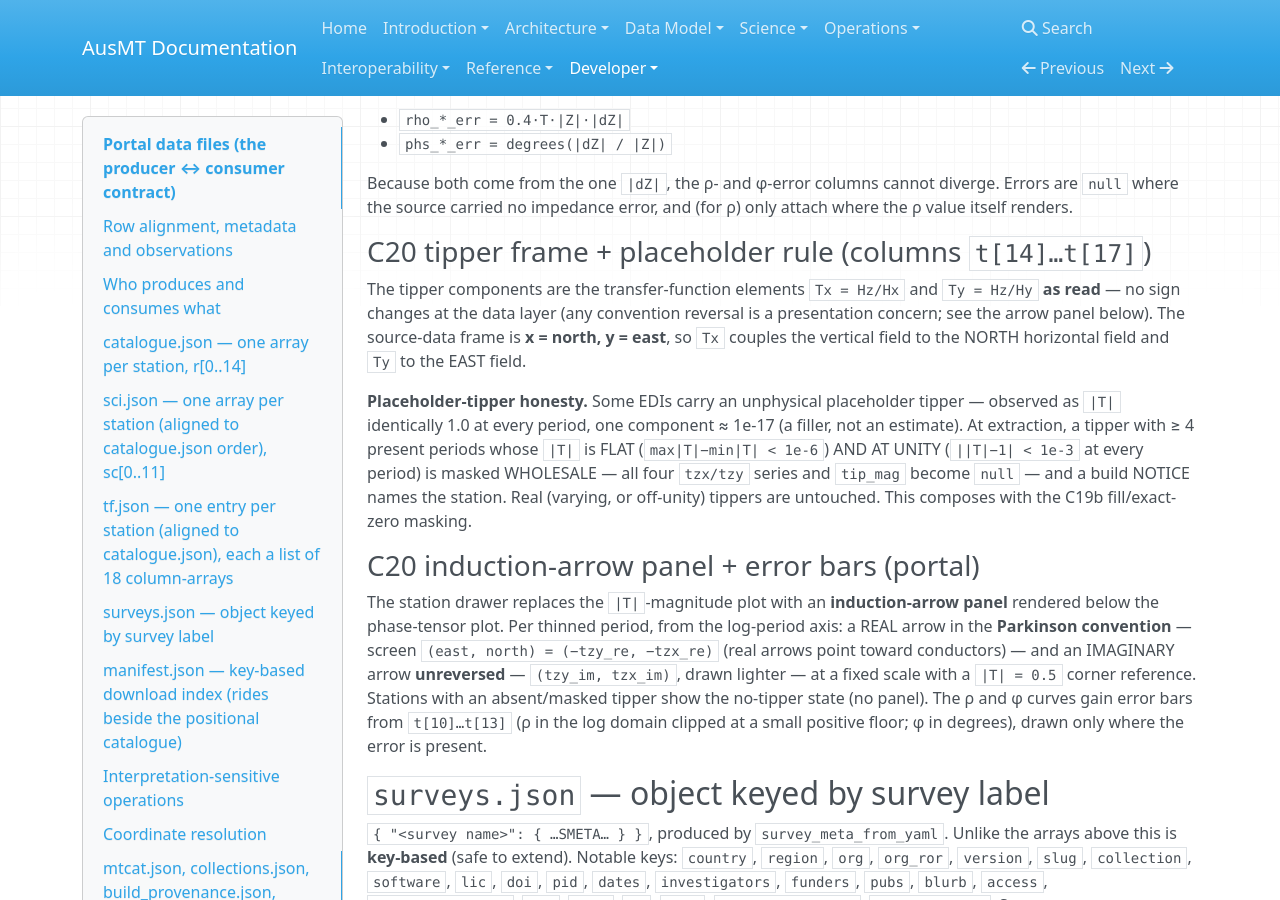
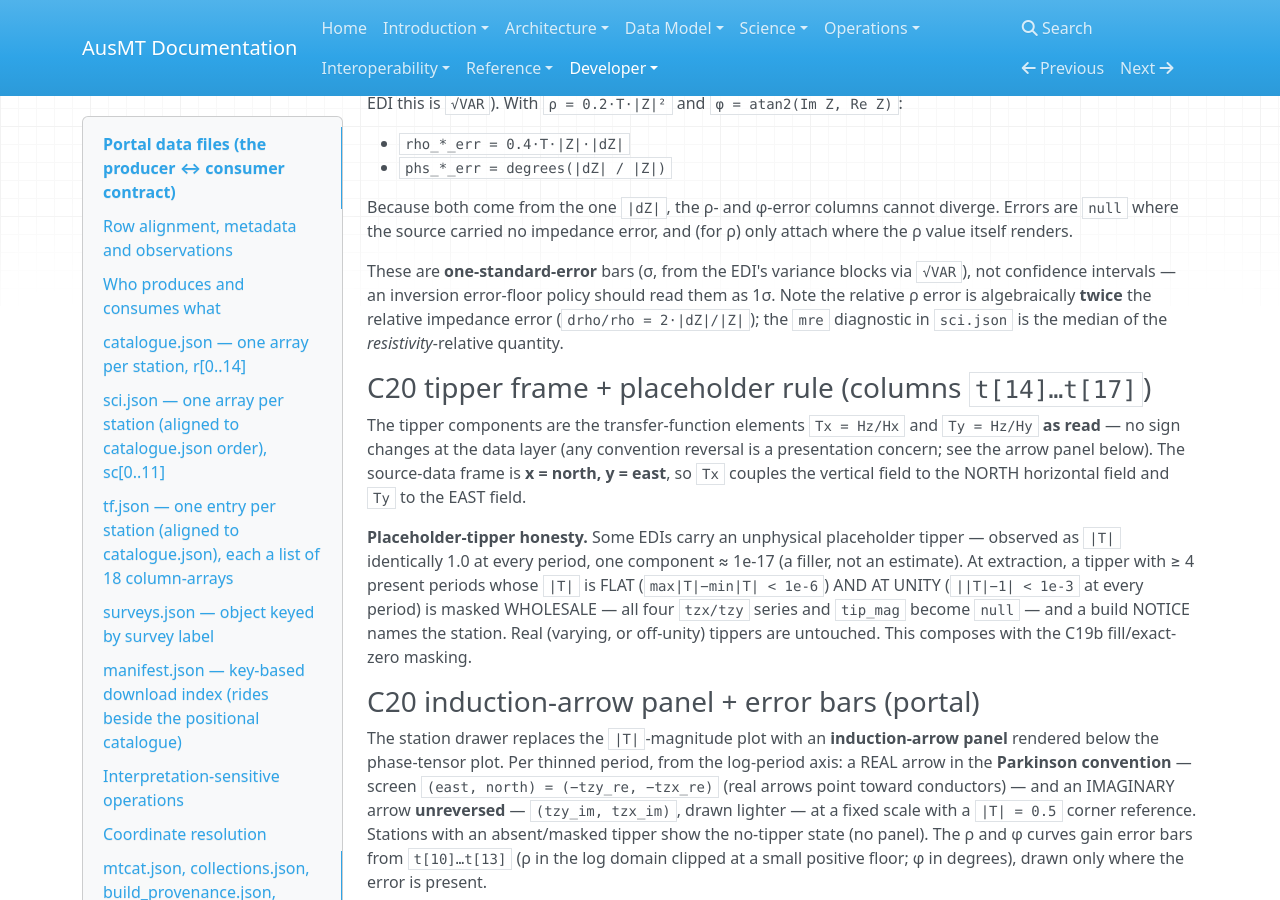
Before and after one commit to bvkay/ausmt, an MkDocs documentation site: the page built from docs/docs/developer/data-files.md, in a window 1280 px wide and 900 px high, scrolled down 4303 px. Built offline with MkDocs 1.6.1, drawn with Linux system fonts in a browser that asks for light colours; nearby versions of some CDN libraries; some of the changed text lies outside the part shown.

Commit message:
mre: label the served diagnostic as apparent-resistivity error, not impedance error (audit 4.1)
The scalar is median(rho_err/rho) = 2*|dZ|/|Z| - relative RESISTIVITY error,
exactly twice the relative impedance error (drho = 0.4*T*|Z|*|dZ| over
rho = 0.2*T*|Z|^2). The drawer tooltip and data-files.md both said 'impedance
error', off by a factor of two for anyone setting inversion error floors.
Relabelled both, and stated the confidence basis (one standard error, sqrt VAR)
where the error columns are documented.

```diff
--- a/docs/docs/developer/data-files.md
+++ b/docs/docs/developer/data-files.md
@@ -87,7 +87,7 @@
 | `sc[7]` | `gd` | 0\|1 | galvanic/static-shift heuristic |
 | `sc[8]` | `ellip` | number\|null | median phase-tensor ellipticity |
 | `sc[9]` | `skew` | number\|null | median \|β\| (degrees) |
-| `sc[10]` | `mre` | number\|null | median relative impedance error |
+| `sc[10]` | `mre` | number\|null | median relative apparent-resistivity error (= 2× the relative impedance error — from `drho/rho = 2·|dZ|/|Z|`) |
 | `sc[11]` | `decades` | number | period coverage, log10 decades |
 
 ## `tf.json` — one entry per station (aligned to `catalogue.json`), each a list of 18 column-arrays
@@ -130,6 +130,11 @@
 
 Because both come from the one `|dZ|`, the ρ- and φ-error columns cannot diverge. Errors are `null` where
 the source carried no impedance error, and (for ρ) only attach where the ρ value itself renders.
+
+These are **one-standard-error** bars (σ, from the EDI's variance blocks via `√VAR`), not confidence
+intervals — an inversion error-floor policy should read them as 1σ. Note the relative ρ error is
+algebraically **twice** the relative impedance error (`drho/rho = 2·|dZ|/|Z|`); the `mre` diagnostic in
+`sci.json` is the median of the *resistivity*-relative quantity.
 
 ### C20 tipper frame + placeholder rule (columns `t[14]…t[17]`)
 
```
Also changed, not shown: 1 other file.
